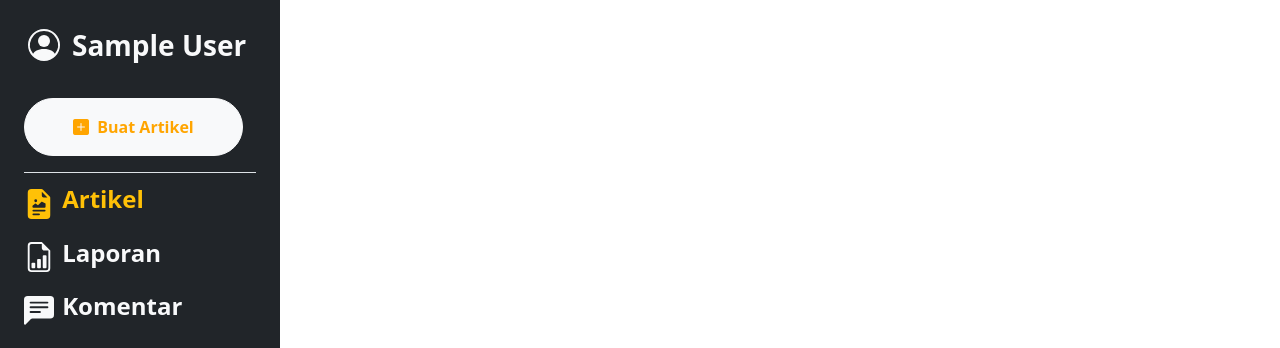
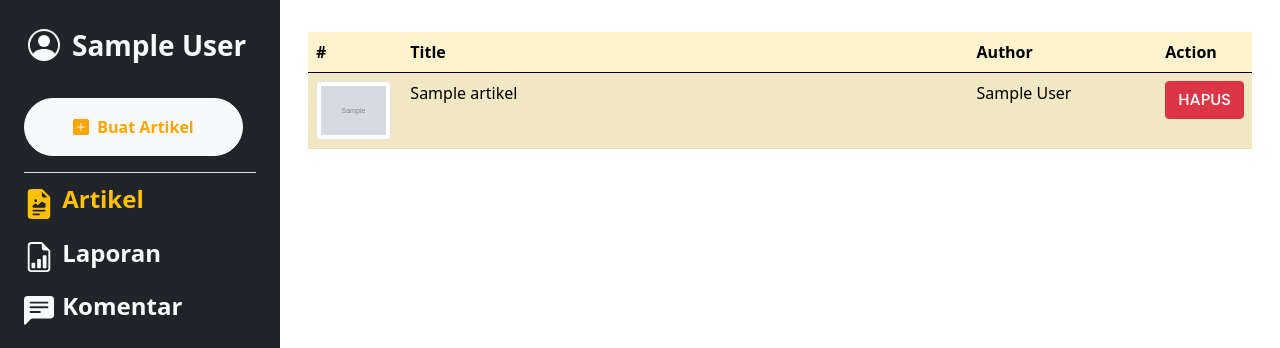
Before and after one commit to ftiannisa/project_jwp, a PHP site: page /dashboard.php in a window 1280 px wide. Shown: the part 76-424 px from the top of the page. Run offline with PHP 8.4, Linux system fonts and the light colour scheme; the visitor is signed in with stand-in values (Sample User, id 1); tables that the repository leaves empty or names only in its code hold one stand-in row (values such as "Sample post"); grey boxes marked "Sample" are stand-in pictures; some libraries are stand-ins or nearby versions.

Commit message:
dashboard index: daftar artikel

```diff
--- /dev/null
+++ b/artikel/index.php
@@ -0,0 +1,87 @@
+<?php
+require_once 'templates/config/db_connection.php';
+
+if (!isset($_SESSION['name'])) {
+    header("Location: index.php");
+}
+
+$query = "SELECT t_artikel.*, t_admin.nama FROM t_artikel JOIN t_admin ON t_artikel.id_admin = t_admin.id_admin";
+$stmt = $connection->prepare($query);
+$stmt->execute();
+$result = $stmt->get_result();
+?>
+
+<!-- layout -->
+<!DOCTYPE html>
+<html lang="en">
+  <head>
+    <meta charset="UTF-8" />
+    <meta name="viewport" content="width=device-width, initial-scale=1.0" />
+
+    <link rel="stylesheet" href="templates/css/style.css" />
+
+    <!-- Bootstrap CSS -->
+    <link
+      href="https://cdn.jsdelivr.net/npm/bootstrap@5.0.2/dist/css/bootstrap.min.css"
+      rel="stylesheet"
+      integrity="sha384-EVSTQN3/azprG1Anm3QDgpJLIm9Nao0Yz1ztcQTwFspd3yD65VohhpuuCOmLASjC"
+      crossorigin="anonymous"
+    />
+    <script
+      src="https://cdn.jsdelivr.net/npm/bootstrap@5.0.2/dist/js/bootstrap.bundle.min.js"
+      integrity="sha384-MrcW6ZMFYlzcLA8Nl+NtUVF0sA7MsXsP1UyJoMp4YLEuNSfAP+JcXn/tWtIaxVXM"
+      crossorigin="anonymous"
+    ></script>
+
+    <!-- favicon -->
+    <link
+      rel="shortcut icon"
+      href="https://img.icons8.com/stickers/100/module.png"
+      type="image/x-icon"
+    />
+
+    <title>Document</title>
+  </head>
+  <body>
+    <div class="p-3" style="width: 100%">
+      <table class="table table-warning table-striped table-hover">
+        <thead>
+          <tr>
+            <th scope="col" style="width: 10%">#</th>
+            <th scope="col" style="width: 60%">Title</th>
+            <th scope="col" style="width: 20%">Author</th>
+            <th scope="col" style="width: 10%">Action</th>
+          </tr>
+        </thead>
+        <tbody>
+          <?php if ($result->num_rows > 0): ?>
+          <?php foreach ($result as $row): ?>
+          <tr>
+            <th scope="row">
+              <img
+                src="<?php echo $row['gambar']; ?>"
+                width="75"
+                height="75"
+                class="img-thumbnail"
+                onerror="this.onerror=null; this.src='./templates/img/picture.png';"
+              />
+            </th>
+            <td><?php echo $row['judul_artikel']; ?></td>
+            <td><?php echo $row['nama']; ?></td>
+            <td>
+              <a href="./artikel/delete.php?id_artikel=<?php echo $row['id_artikel']; ?>"
+              onclick="return confirm('Apakah Anda yakin ingin menghapus data ini?')"
+                ><button name="hapus_post" class="btn btn-danger poppins">
+                  HAPUS
+                </button>
+              </a>
+            </td>
+          </tr>
+          <?php endforeach; ?>
+          <?php else: include('templates/no_entry.php'); ?>
+          <?php endif; ?>
+        </tbody>
+      </table>
+    </div>
+  </body>
+</html>
--- a/artikel/insert.php
+++ b/artikel/insert.php
@@ -61,7 +61,6 @@ if (isset($_POST['upload'])) {
     <title>Document</title>
   </head>
   <body>
-    <!-- <div class="d-flex"> -->
     <div class="p-3 h5" style="width: 100%">
       <form method="post">
         <div class="form-group mb-3">
@@ -97,7 +96,6 @@ if (isset($_POST['upload'])) {
         </div>
       </form>
     </div>
-    <!-- </div> -->
 
     <!-- custom script -->
     <script src="../templates/js/script.js"></script>
--- a/dashboard.php
+++ b/dashboard.php
@@ -216,8 +216,7 @@ $activeMenu = isset($_GET['menu']) ? $_GET['menu'] : 'menu_daftar_artikel';
               include('artikel/insert.php');
               break;
             case "menu_daftar_artikel":
-              //code
-              //include('templates/no_entry.php');
+              include('artikel/index.php');
               break;
             default:
               //code
```
Also changed, not shown: templates/img/picture.png (added).
